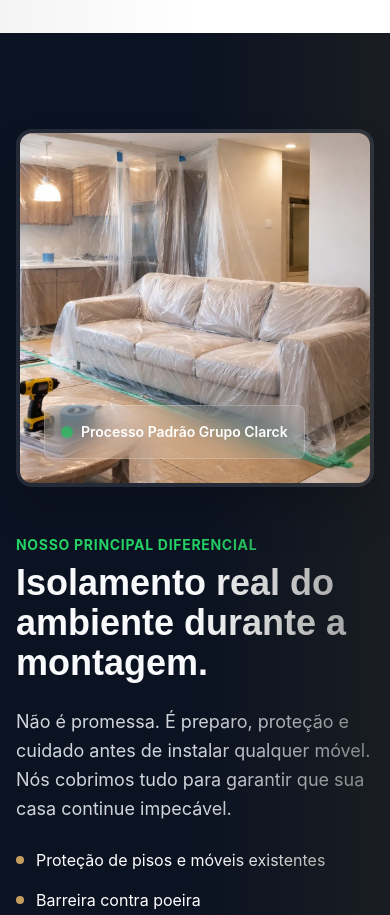
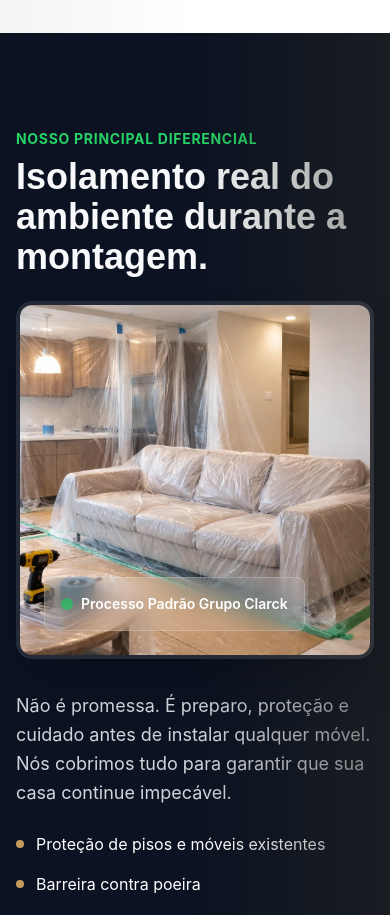
Before and after one commit to VoaNegocio/grupo-clark, a React (Vite) app: page / in a window 390 px wide. Shown: the part 1580-2495 px from the top of the page. Built offline with nearby package versions, Linux system fonts and the light colour scheme.

Commit message:
ajustes na differential 2.0

```diff
--- a/src/components/Differential.jsx
+++ b/src/components/Differential.jsx
@@ -24,6 +24,23 @@ const Differential = () => {
                         <h2 className="text-4xl text-brand-light md:text-5xl font-heading font-bold mb-6">
                             Isolamento real do ambiente durante a montagem.
                         </h2>
+
+                        {/* Mobile Image */}
+                        <div className="relative rounded-2xl overflow-hidden shadow-2xl border-4 border-white/10 mb-8 md:hidden">
+                            <img
+                                src="/images/isolation2.webp"
+                                alt="Ambiente protegido para instalação"
+                                className="w-full h-auto transform hover:scale-105 transition-transform duration-700"
+                            />
+
+                            {/* Floating Badge */}
+                            <div className="absolute bottom-6 left-6 bg-white/10 backdrop-blur-md border border-white/20 p-4 rounded-lg">
+                                <p className="text-sm font-semibold text-white flex items-center gap-2">
+                                    <span className="w-3 h-3 bg-green-500 rounded-full animate-pulse"></span>
+                                    Processo Padrão Grupo Clarck
+                                </p>
+                            </div>
+                        </div>
                         <p className="text-lg text-gray-300 mb-6 leading-relaxed">
                             Não é promessa. É preparo, proteção e cuidado antes de instalar qualquer móvel.
                             Nós cobrimos tudo para garantir que sua casa continue impecável.
@@ -71,7 +88,7 @@ const Differential = () => {
                         whileInView={{ opacity: 1, x: 0 }}
                         viewport={{ once: true }}
                         transition={{ duration: 0.6, delay: 0.2 }}
-                        className="relative order-1 md:order-none"
+                        className="relative hidden md:block"
                     >
                         <div className="relative rounded-2xl overflow-hidden shadow-2xl border-4 border-white/10">
                             <img
```
